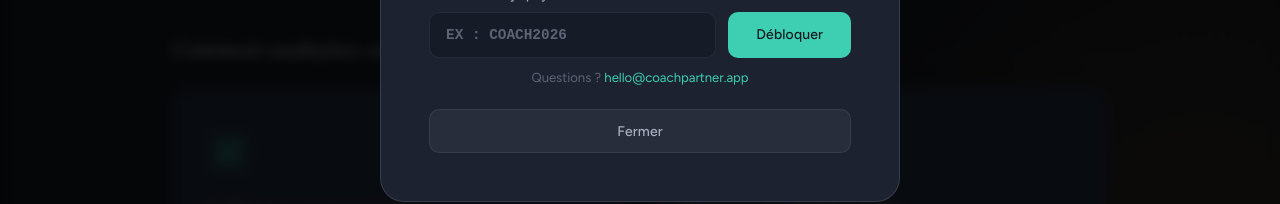
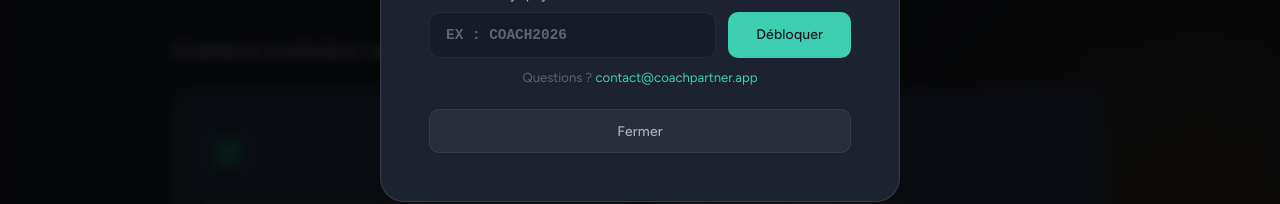
Before and after one commit to Sophvell/coachpartner, a React (Vite) app: page / in a window 1280 px wide. Shown: the part 530-734 px from the top of the page. Built offline with nearby package versions, Linux system fonts and the light colour scheme.

Commit message:
Fix mail contact

```diff
--- a/src/App.jsx
+++ b/src/App.jsx
@@ -945,7 +945,7 @@ RETOURNE UN JSON STRICTEMENT DANS CE FORMAT (sans backticks markdown) :
               {codeError && <div className="cp-code-error">{codeError}</div>}
 
               <p className="cp-contact">
-                Questions ? <a href="mailto:contact@coachpartner.app">hello@coachpartner.app</a>
+                Questions ? <a href="mailto:contact@coachpartner.app">contact@coachpartner.app</a>
               </p>
 
               <button
```
